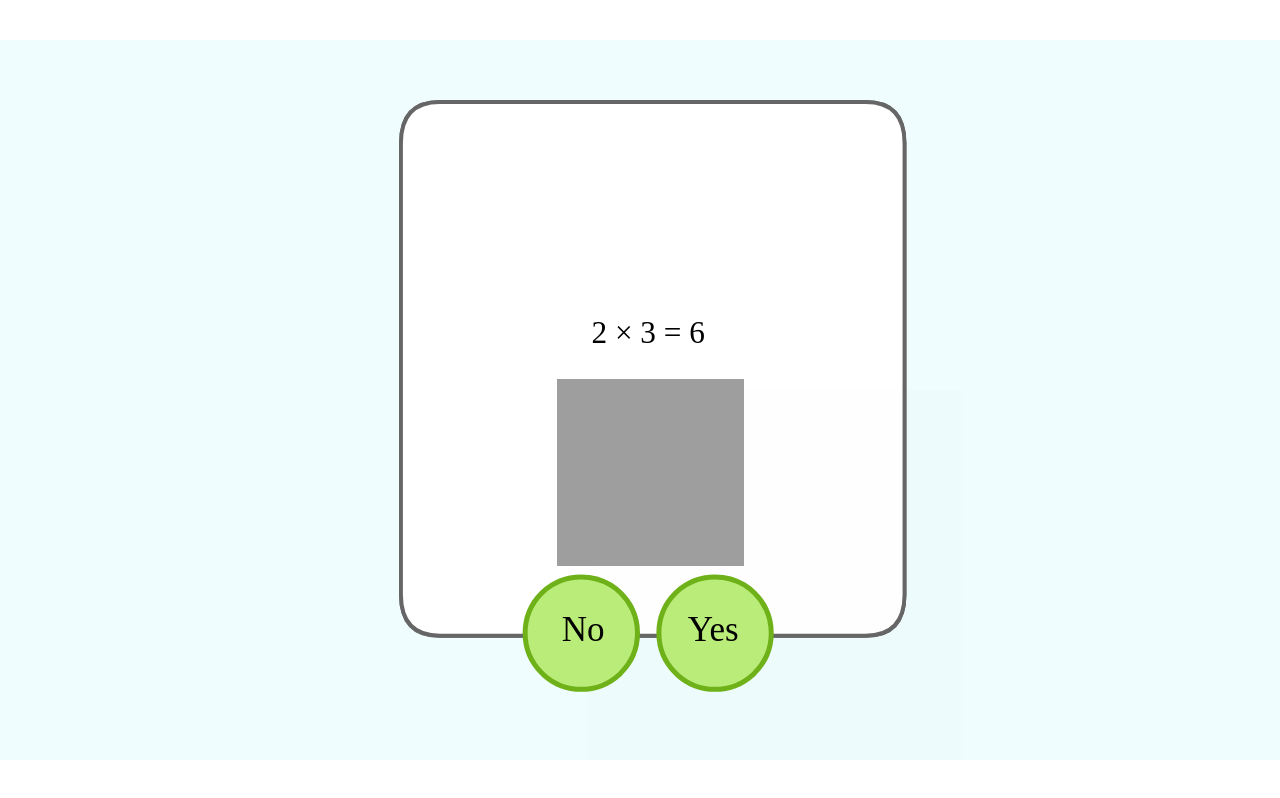
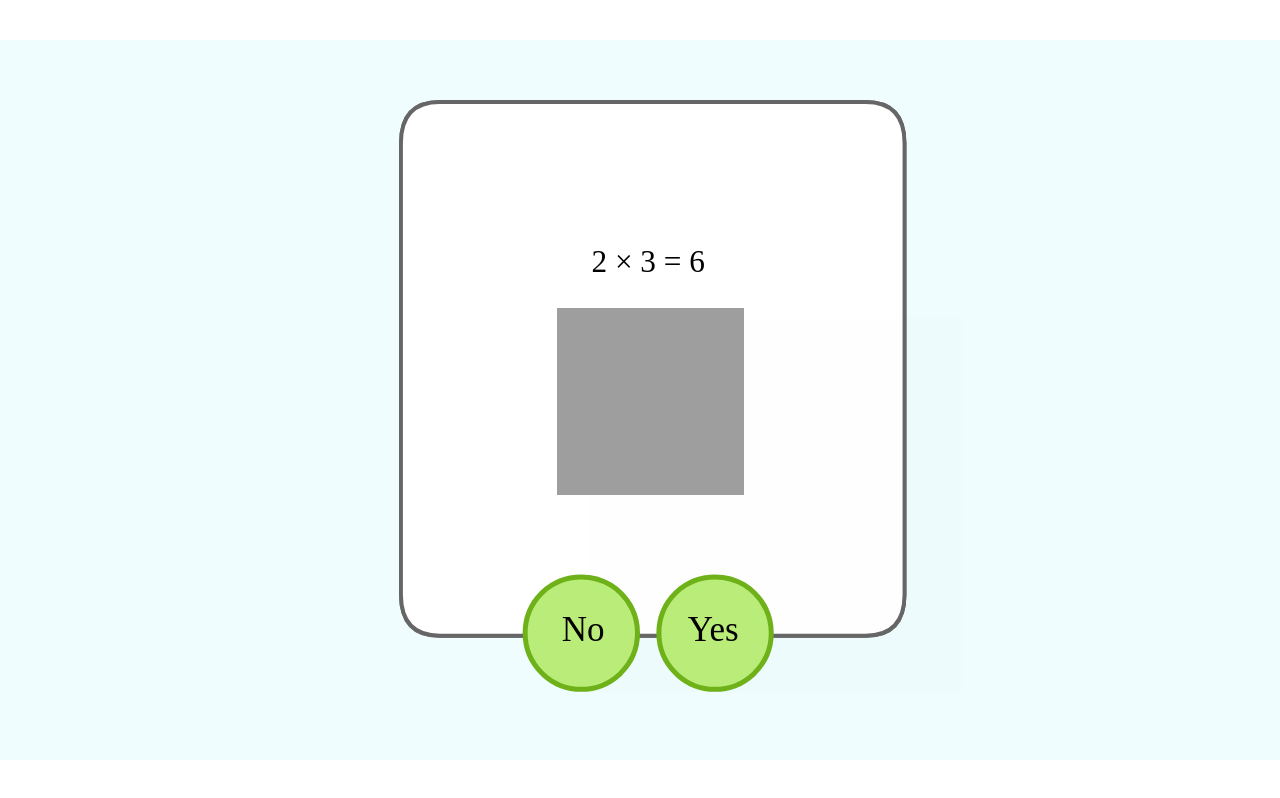
Before and after one commit to mohamedashrraf/Multiplication-table, a plain HTML site: page index.html in a window 1280 px wide. Drawn offline with Linux system fonts and the light colour scheme.

Commit message:
edit animation of cards

```diff
--- a/index.html
+++ b/index.html
@@ -22,7 +22,10 @@
   }
 </style>
 <script src="libs/1.0.0/createjs.min.js"></script>
-<script src="index.js?1763042125941"></script>
+<script src="index.js?1763549005533"></script>
+<script>
+// Global Scripts
+	document.title="Multiplication Quiz"</script>
 <script>
 var canvas, stage, exportRoot, anim_container, dom_overlay_container, fnStartAnimation;
 function init() {
@@ -76,6 +79,6 @@ function handleComplete(evt,comp) {
 		<div id="dom_overlay_container" style="pointer-events:none; overflow:hidden; width:1024px; height:576px; position: absolute; left: 0px; top: 0px; display: none;">
 		</div>
 	</div>
-    <div id='_preload_div_' style='position:absolute; top:0; left:0; display: inline-block; height:576px; width: 1024px; text-align: center;'>	<span style='display: inline-block; height: 100%; vertical-align: middle;'></span>	<img src=images/_preloader.gif?1763042125941 style='vertical-align: middle; max-height: 100%'/></div>
+    <div id='_preload_div_' style='position:absolute; top:0; left:0; display: inline-block; height:576px; width: 1024px; text-align: center;'>	<span style='display: inline-block; height: 100%; vertical-align: middle;'></span>	<img src=images/_preloader.gif?1763549005533 style='vertical-align: middle; max-height: 100%'/></div>
 </body>
 </html>
--- a/index.js
+++ b/index.js
@@ -34,7 +34,7 @@ lib.ssMetadata = [
 
 
 
-(lib.CachedBmp_25 = function() {
+(lib.CachedBmp_6 = function() {
 	this.initialize(ss["index_atlas_1"]);
 	this.gotoAndStop(1);
 }).prototype = p = new cjs.Sprite();
@@ -113,7 +113,7 @@ if (reversed == null) { reversed = false; }
 	this.instance = new lib.CachedBmp_3();
 	this.instance.setTransform(25.15,4.85,0.5,0.5);
 
-	this.instance_1 = new lib.CachedBmp_25();
+	this.instance_1 = new lib.CachedBmp_6();
 	this.instance_1.setTransform(0,0,0.5,0.5);
 
 	this.timeline.addTween(cjs.Tween.get({}).to({state:[{t:this.instance_1},{t:this.instance}]}).wait(1));
@@ -217,7 +217,7 @@ if (reversed == null) { reversed = false; }
 	// Layer_1
 	this.imgHolder_2 = new lib.mapHolder();
 	this.imgHolder_2.name = "imgHolder_2";
-	this.imgHolder_2.setTransform(298,380.25,0.5,0.6667,0,0,0,300,225.2);
+	this.imgHolder_2.setTransform(298,322.25,0.5,0.6667,0,0,0,300,225.2);
 
 	this.question_2 = new cjs.Text("", "25px 'Noto Sans SemiBold'");
 	this.question_2.name = "question_2";
@@ -225,7 +225,7 @@ if (reversed == null) { reversed = false; }
 	this.question_2.lineHeight = 40;
 	this.question_2.lineWidth = 257;
 	this.question_2.parent = this;
-	this.question_2.setTransform(197.9,173.85);
+	this.question_2.setTransform(197.9,115.85);
 
 	this.shape = new cjs.Shape();
 	this.shape.graphics.f().s("#666666").ss(1,1,1).p("AojqHIRHAAQBkAAAABkIAARHQAABkhkAAIxHAAQhkAAAAhkIAAxHQAAhkBkAAg");
@@ -239,7 +239,7 @@ if (reversed == null) { reversed = false; }
 
 	this._renderFirstFrame();
 
-}).prototype = getMCSymbolPrototype(lib.card2, new cjs.Rectangle(-1,-1,449,531.1), null);
+}).prototype = getMCSymbolPrototype(lib.card2, new cjs.Rectangle(-1,-1,449,473.1), null);
 
 
 (lib.card1 = function(mode,startPosition,loop,reversed) {
@@ -256,7 +256,7 @@ if (reversed == null) { reversed = false; }
 	// Layer_1
 	this.imgHolder_1 = new lib.mapHolder();
 	this.imgHolder_1.name = "imgHolder_1";
-	this.imgHolder_1.setTransform(299.85,380.25,0.5,0.6667,0,0,0,300,225.2);
+	this.imgHolder_1.setTransform(299.85,323.25,0.5,0.6667,0,0,0,300,225.2);
 
 	this.question_1 = new cjs.Text("", "25px 'Noto Sans SemiBold'");
 	this.question_1.name = "question_1";
@@ -264,7 +264,7 @@ if (reversed == null) { reversed = false; }
 	this.question_1.lineHeight = 40;
 	this.question_1.lineWidth = 257;
 	this.question_1.parent = this;
-	this.question_1.setTransform(197.9,173.85);
+	this.question_1.setTransform(197.9,116.85);
 
 	this.shape = new cjs.Shape();
 	this.shape.graphics.f().s("#666666").ss(1,1,1).p("AojqHIRHAAQBkAAAABkIAARHQAABkhkAAIxHAAQhkAAAAhkIAAxHQAAhkBkAAg");
@@ -278,7 +278,7 @@ if (reversed == null) { reversed = false; }
 
 	this._renderFirstFrame();
 
-}).prototype = getMCSymbolPrototype(lib.card1, new cjs.Rectangle(-1,-1,450.9,531.1), null);
+}).prototype = getMCSymbolPrototype(lib.card1, new cjs.Rectangle(-1,-1,450.9,474.1), null);
 
 
 // stage content:
@@ -306,8 +306,8 @@ if (reversed == null) { reversed = false; }
 		createjs.Touch.enable(stage);
 		stage.mouseChildren = true;
 		this.stop();
+		var gameStage = this;
 
-		var gameStage = this;
 
 		var questions = [];
 		var currentIndex = 0;
@@ -402,14 +402,12 @@ if (reversed == null) { reversed = false; }
 		}
 
 		// ======================
-		// 🔥 showQuestion — مُعدلة لتعمل مع imgHolder_1 و imgHolder_2
 		// ======================
 		function showQuestion(card, questionData) {
 
 		  var qText = card.question_1 || card.question_2;
 		  qText.text = questionData.text;
 
-		  // اختر imgHolder الصحيح حسب الكارت
 		  var holder;
 
 		  if (card === gameStage.card_1) {
@@ -418,10 +416,8 @@ if (reversed == null) { reversed = false; }
 		    holder = gameStage.card_2.imgHolder_2;
 		  }
 
-		  // إزالة الصورة القديمة من الكارت
 		  holder.removeAllChildren();
 
-		  // لو السؤال يحتوي صورة
 		  if (questionData.img === true && questionData.src) {
 
 		      var bmp = new createjs.Bitmap(questionData.src);
@@ -444,7 +440,6 @@ if (reversed == null) { reversed = false; }
 		}
 
 		// ======================
-		// 🔥 checkAnswer — تجهيز السؤال التالي دون حذف الصورة
 		// ======================
 		function checkAnswer(userAnswer) {
 		  isAnimating = true;
@@ -457,7 +452,6 @@ if (reversed == null) { reversed = false; }
 
 		  if (currentIndex + 1 < questions.length) {
 
-		    // تجهيز السؤال التالي بالكامل (نص + صورة)
 		    showQuestion(nextCard, questions[currentIndex + 1]);
 
 		    nextCard.x = nextCard.homeX;
@@ -472,17 +466,22 @@ if (reversed == null) { reversed = false; }
 
 		  currentCard.shadow = new createjs.Shadow(glowColor, 0, 0, 30);
 
-		  createjs.Tween.get(currentCard)
-		    .to({ x: currentCard.homeX + moveX }, 600, createjs.Ease.quadInOut)
+		var tilt = correct ? 15 : -15;
+
+		createjs.Tween.get(currentCard)
+		    .to({ x: currentCard.homeX + moveX, rotation: tilt }, 600, createjs.Ease.quadInOut)
 		    .call(function() {
 		      currentCard.shadow = null;
+
+		      currentCard.rotation = 0;
+
 		      isAnimating = false;
 		      nextQuestion();
 		    });
+
 		}
 
 		// ======================
-		// 🔥 nextQuestion — بدون showQuestion لأن السؤال جاهز
 		// ======================
 		function nextQuestion() {
 		  currentIndex++;
@@ -530,40 +529,43 @@ if (reversed == null) { reversed = false; }
 	// actions tween:
 	this.timeline.addTween(cjs.Tween.get(this).call(this.frame_0).wait(1));
 
-	// Layer_2
+	// Layer_3
 	this.resetBtn = new lib.Symbol59();
 	this.resetBtn.name = "resetBtn";
 	this.resetBtn.setTransform(519.1,343.1,1,1,0,0,0,53.6,23.9);
 	new cjs.ButtonHelper(this.resetBtn, 0, 1, 1);
 
-	this.end = new lib.end();
-	this.end.name = "end";
-	this.end.setTransform(524,153.8,1,1,0,0,0,158.1,23.2);
+	this.yes = new lib.yes();
+	this.yes.name = "yes";
+	this.yes.setTransform(572,474.45,1,1,0,0,0,45,45);
+	new cjs.ButtonHelper(this.yes, 0, 1, 1);
 
 	this.no = new lib.no();
 	this.no.name = "no";
 	this.no.setTransform(465,474.45,1,1,0,0,0,45,45);
 	new cjs.ButtonHelper(this.no, 0, 1, 1);
 
-	this.yes = new lib.yes();
-	this.yes.name = "yes";
-	this.yes.setTransform(572,474.45,1,1,0,0,0,45,45);
-	new cjs.ButtonHelper(this.yes, 0, 1, 1);
+	this.end = new lib.end();
+	this.end.name = "end";
+	this.end.setTransform(524,153.8,1,1,0,0,0,158.1,23.2);
 
 	this.card_1 = new lib.card1();
 	this.card_1.name = "card_1";
 	this.card_1.setTransform(522,262.9,1,1,0,0,0,201.4,213.5);
 
+	this.timeline.addTween(cjs.Tween.get({}).to({state:[{t:this.card_1},{t:this.end},{t:this.no},{t:this.yes},{t:this.resetBtn}]}).wait(1));
+
+	// Layer_2
 	this.card_2 = new lib.card2();
 	this.card_2.name = "card_2";
 	this.card_2.setTransform(522,262.9,1,1,0,0,0,201.4,213.5);
 
-	this.timeline.addTween(cjs.Tween.get({}).to({state:[{t:this.card_2},{t:this.card_1},{t:this.yes},{t:this.no},{t:this.end},{t:this.resetBtn}]}).wait(1));
+	this.timeline.addTween(cjs.Tween.get(this.card_2).wait(1));
 
 	this._renderFirstFrame();
 
 }).prototype = p = new lib.AnMovieClip();
-p.nominalBounds = new cjs.Rectangle(832.1,336.9,-61.60000000000002,242.60000000000002);
+p.nominalBounds = new cjs.Rectangle(832.1,336.9,-61.60000000000002,185.60000000000002);
 // library properties:
 lib.properties = {
 	id: '7DC78C2C70768144A5F27A1E0EAE27C9',
@@ -573,7 +575,7 @@ lib.properties = {
 	color: "#EFFDFF",
 	opacity: 1.00,
 	manifest: [
-		{src:"images/index_atlas_1.png?1763042125921", id:"index_atlas_1"}
+		{src:"images/index_atlas_1.png?1763549005512", id:"index_atlas_1"}
 	],
 	preloads: []
 };
```
Also changed, not shown: 2 other files.
